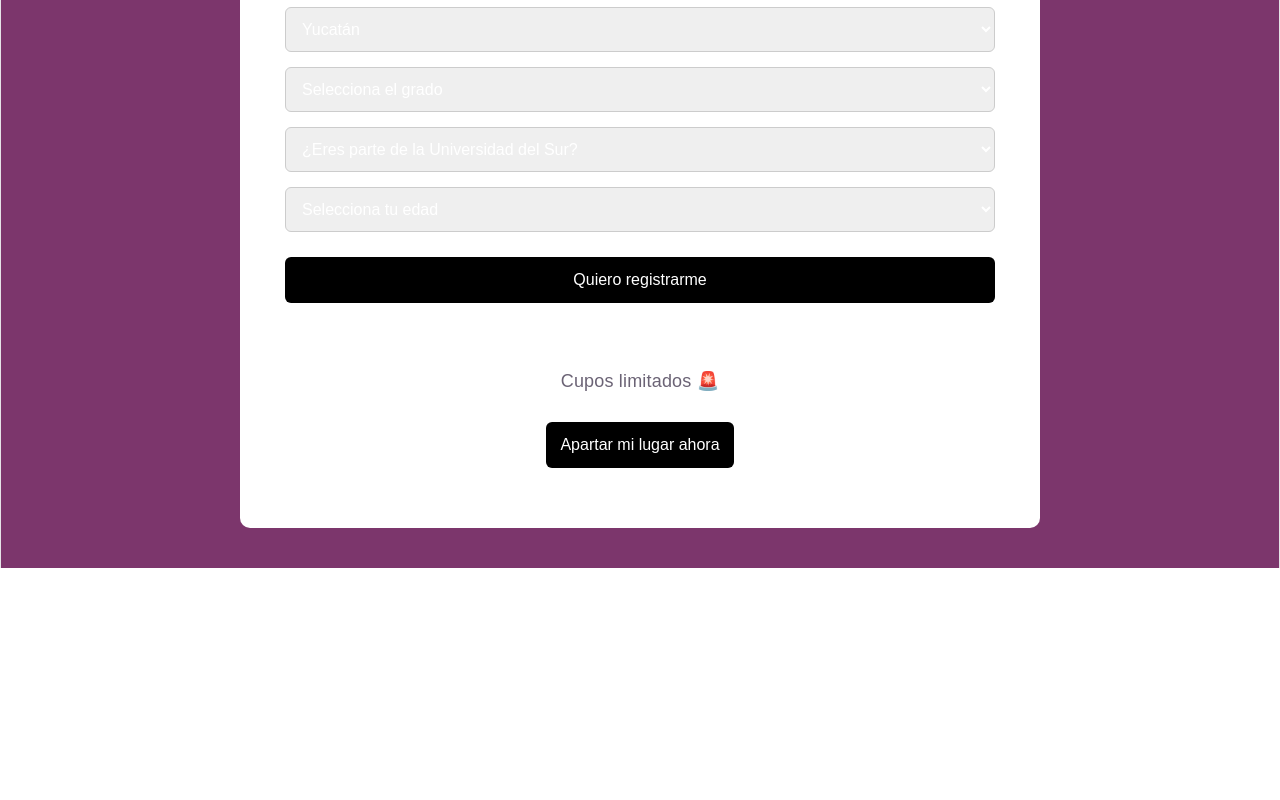
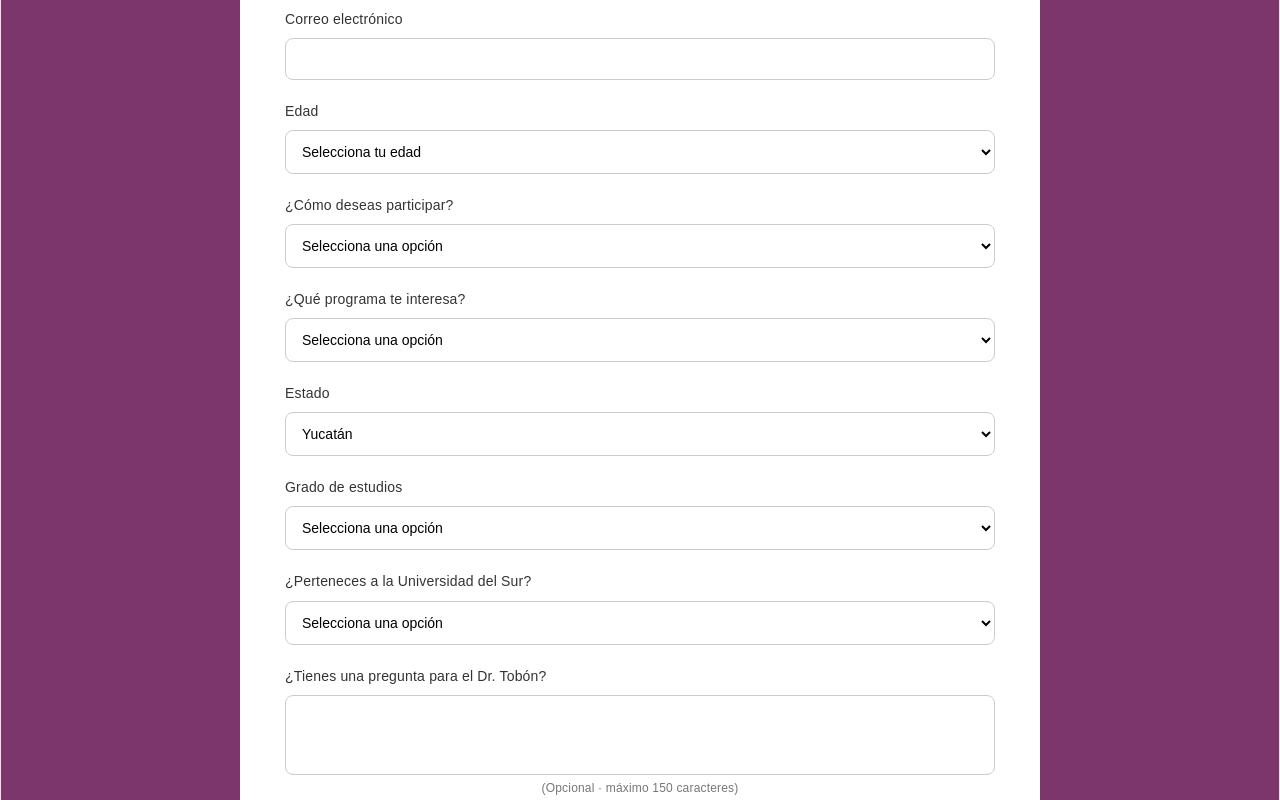
Before and after one commit to mestadalba/landing-tobon, a React (Vite) app: page / in a window 1280 px wide. Shown: the part 1300-2100 px from the top of the page. Before the commit the page ends 1868 px from the top, so only its background shows below. Built offline with nearby package versions, Linux system fonts and the light colour scheme.

Commit message:
landing actualizada

```diff
--- a/src/App.css
+++ b/src/App.css
@@ -5,23 +5,23 @@
 
 body {
   margin: 0;
-  font-family: Arial, sans-serif;
+  font-family: Arial, Helvetica, sans-serif;
   background: #7c366c;
 }
 
-/* ⚠️ ROOT LIMPIO (NO FLEX) */
+/* ROOT */
 #root {
   width: 100%;
 }
 
-/* ✅ CONTENEDOR CENTRADO CORRECTO */
+/* CONTENEDOR */
 .container {
   max-width: 800px;
-  margin: 40px auto; /* 👈 CENTRADO REAL */
+  margin: 40px auto;
   padding: 20px;
   width: 100%;
-  background: #fff;
-  border-radius: 10px;;
+  background: #ffffff;
+  border-radius: 12px;
 }
 
 /* HERO */
@@ -41,12 +41,14 @@ body {
 /* TEXTOS */
 h1, h2 {
   color: #7c366c;
-  font-size: 24px;
+  font-size: 26px;
+  margin-bottom: 10px;
 }
 
 h3 {
   font-size: 16px;
   font-weight: normal;
+  color: #444;
 }
 
 /* BLOQUES */
@@ -58,7 +60,7 @@ h3 {
   text-align: center;
 }
 
-/* 🎥 VIDEO RESPONSIVE */
+/* VIDEO */
 .video-wrapper {
   position: relative;
   width: 100%;
@@ -86,38 +88,46 @@ h3 {
 .form {
   display: flex;
   flex-direction: column;
-  gap: 15px;
+  gap: 18px;
 }
 
-input,
-select {
-  padding: 12px;
-  font-size: 16px;
-  color:#fff;
-  border: 1px solid #ccc;
-  border-radius: 6px;
-}
-input::-webkit-input-placeholder{
-  color: #fff;
+/* GRUPO */
+.form-group {
+  display: flex;
+  flex-direction: column;
 }
 
-
-/* BOTÓN */
-.cta {
-  padding: 14px;
-  font-size: 16px;
-  background: #000;
-  color: #fff;
-  border: none;
-  cursor: pointer;
-  border-radius: 6px;
-  margin-top: 10px;
+/* LABEL */
+.form-group label {
+  font-size: 14px;
+  margin-bottom: 6px;
+  font-weight: 400;
+  text-align: left;
+  color: #333;
 }
 
-.cta:hover {
-  opacity: 0.9;
+/* INPUTS */
+.form-group input,
+.form-group select,
+.form-group textarea {
+  padding: 12px;
+  border-radius: 8px;
+  border: 1px solid #ccc;
+  font-size: 14px;
+  background: #fff;
+  color: #000; /* 🔥 importante */
 }
 
+/* FOCUS */
+.form-group input:focus,
+.form-group select:focus,
+.form-group textarea:focus {
+  outline: none;
+  border-color: #7c366c;
+  box-shadow: 0 0 0 2px rgba(124, 54, 108, 0.2);
+}
+
+/* TELÉFONO */
 .phone-group {
   display: flex;
   gap: 10px;
@@ -131,7 +141,36 @@ input::-webkit-input-placeholder{
   width: 70%;
 }
 
-/* DESKTOP */
+/* TEXTAREA */
+textarea {
+  resize: none;
+  min-height: 80px;
+}
+
+/* SMALL */
+small {
+  font-size: 12px;
+  color: #777;
+}
+
+/* BOTÓN */
+.cta {
+  padding: 14px;
+  font-size: 16px;
+  background: #7c366c;
+  color: #fff;
+  border: none;
+  cursor: pointer;
+  border-radius: 8px;
+  margin-top: 10px;
+  transition: 0.3s;
+}
+
+.cta:hover {
+  background: #5a274f;
+}
+
+/* RESPONSIVE */
 @media (min-width: 768px) {
   .logo {
     max-width: 200px;
--- a/src/App.jsx
+++ b/src/App.jsx
@@ -25,33 +25,48 @@ export default function App() {
   const handleSubmit = async (e) => {
     e.preventDefault();
 
-    const telefonoCompleto = `${form.codigoPais}${form.whatsapp}`;
+    const telefonoLimpio = form.whatsapp.replace(/\D/g, "");
+
+    if (telefonoLimpio.length < 10) {
+      alert("Número inválido ❌");
+      return;
+    }
+
+    const telefonoCompleto = `${form.codigoPais}${telefonoLimpio}`;
 
     const data = {
-      nombre: form.nombre,
+      nombre: form.nombre.trim(),
       telefono: telefonoCompleto,
-      correo: form.correo,
+      correo: form.correo.trim(),
       estado: form.estado,
       grado: form.grado,
       pertenece: form.pertenece,
       edad: form.edad,
+      modalidad: form.modalidad,
+      programa: form.programa,
+      pregunta: form.pregunta,
     };
 
     try {
-      const response = await fetch(
-        "https://script.google.com/macros/s/AKfycbw4O34ja3EOFq8QyQApYCcXGYVYC90D7UzyQTVZumfx-e3pQV4McpXoL3imfcnICMFJhw/exec",
-        {
+      const response = await fetch("TU_URL_SCRIPT", {
         method: "POST",
         body: JSON.stringify(data),
-        }
-      );
+      });
 
       const result = await response.json();
-      console.log("Respuesta:", result);
 
-      alert("Registro enviado correctamente 🚀");
+      if (result.full) {
+        alert("Cupo presencial lleno 🚫 selecciona en línea");
+        return;
+      }
 
-      // limpiar formulario
+      if (result.duplicate) {
+        alert("Este número ya está registrado ⚠️");
+        return;
+      }
+
+      alert("Registro exitoso 🚀");
+
       setForm({
         nombre: "",
         codigoPais: "+52",
@@ -61,11 +76,13 @@ export default function App() {
         grado: "",
         pertenece: "",
         edad: "",
+        modalidad: "",
+        programa: "",
+        pregunta: "",
       });
 
     } catch (error) {
-      console.error("Error:", error);
-      alert("Error al enviar ❌");
+      alert("Error ❌");
     }
   };
 
@@ -116,16 +133,20 @@ export default function App() {
         <form onSubmit={handleSubmit} className="form">
 
         {/* NOMBRE */}
+        <div className="form-group">
+          <label>Nombre completo</label>
           <input
             type="text"
             name="nombre"
-            placeholder="Nombre completo"
             value={form.nombre}
             onChange={handleChange}
             required
           />
+        </div>
 
         {/* TELÉFONO */}
+        <div className="form-group">
+          <label>Número de contacto</label>
           <div className="phone-group">
             <select
               name="codigoPais"
@@ -142,24 +163,86 @@ export default function App() {
             <input
               type="tel"
               name="whatsapp"
-              placeholder="Número de contacto"
               value={form.whatsapp}
+              onChange={(e) => {
+                const value = e.target.value.replace(/\D/g, "");
+                setForm({
+                  ...form,
+                  whatsapp: value
+                });
+              }}
+              required
+            />
+          </div>
+        </div>
+
+        {/* CORREO */}
+        <div className="form-group">
+          <label>Correo electrónico</label>
+          <input
+            type="email"
+            name="correo"
+            value={form.correo}
             onChange={handleChange}
             required
           />
         </div>
-
-          {/* CORREO */}
-          <input
-            type="email"
-            name="correo"
-            placeholder="Correo electrónico"
-            value={form.correo}
+        {/* EDAD */}
+        <div className="form-group">
+          <label>Edad</label>
+          <select
+            name="edad"
+            value={form.edad}
             onChange={handleChange}
             required
-          />
+          >
+            <option value="">Selecciona tu edad</option>
+            <option value="<18">Menor de 18</option>
+            <option value="18-24">18 - 24</option>
+            <option value="25-34">25 - 34</option>
+            <option value="35-44">35 - 44</option>
+            <option value="45+">Mayor de 45</option>
+          </select>
+        </div>
+
+        {/* MODALIDAD */}
+        <div className="form-group">
+          <label>¿Cómo deseas participar?</label>
+          <select
+            name="modalidad"
+            value={form.modalidad}
+            onChange={handleChange}
+            required
+          >
+            <option value="">Selecciona una opción</option>
+            <option value="Presencial">
+              Presencial — Campus Mérida Santa Lucía
+            </option>
+            <option value="En línea">
+              En línea — Transmisión en vivo
+            </option>
+          </select>
+        </div>
+
+        {/* PROGRAMA */}
+        <div className="form-group">
+          <label>¿Qué programa te interesa?</label>
+          <select
+            name="programa"
+            value={form.programa}
+            onChange={handleChange}
+            required
+          >
+            <option value="">Selecciona una opción</option>
+            <option>Maestría</option>
+            <option>Doctorado</option>
+            <option>Aún no lo sé</option>
+          </select>
+        </div>
 
         {/* ESTADO */}
+        <div className="form-group">
+          <label>Estado</label>
           <select
             name="estado"
             value={form.estado}
@@ -200,46 +283,51 @@ export default function App() {
             <option>Yucatán</option>
             <option>Zacatecas</option>
           </select>
+        </div>
 
         {/* GRADO */}
+        <div className="form-group">
+          <label>Grado de estudios</label>
           <select
             name="grado"
             value={form.grado}
             onChange={handleChange}
             required
           >
-            <option value="">Selecciona el grado</option>
+            <option value="">Selecciona una opción</option>
             <option value="Licenciatura">Licenciatura</option>
             <option value="Maestría">Maestría</option>
             <option value="Doctorado">Doctorado</option>
           </select>
+        </div>
 
         {/* TIPO */}
+        <div className="form-group">
+          <label>¿Perteneces a la Universidad del Sur?</label>
           <select
             name="pertenece"
             value={form.pertenece}
             onChange={handleChange}
             required
           >
-            <option value="">¿Eres parte de la Universidad del Sur?</option>
+            <option value="">Selecciona una opción</option>
             <option value="Egresado">Egresado</option>
+            <option value="Alumno">Alumno</option>
             <option value="Externo">Externo</option>
           </select>
+        </div>
 
-          {/* EDAD */}
-          <select
-            name="edad"
-            value={form.edad}
+        {/* PREGUNTA */}
+        <div className="form-group">
+          <label>¿Tienes una pregunta para el Dr. Tobón?</label>
+          <textarea
+            name="pregunta"
+            maxLength="150"
+            value={form.pregunta}
             onChange={handleChange}
-            required
-          >
-            <option value="">Selecciona tu edad</option>
-            <option value="<18">Menor de 18</option>
-            <option value="18-24">18 - 24</option>
-            <option value="25-34">25 - 34</option>
-            <option value="35-44">35 - 44</option>
-            <option value="45+">Mayor de 45</option>
-          </select>
+          />
+          <small>(Opcional · máximo 150 caracteres)</small>
+        </div>
 
         <button type="submit" className="cta">
           Quiero registrarme
@@ -248,13 +336,14 @@ export default function App() {
       </form>
       </section>
 
-      {/* CTA FINAL */}
+      {/* CTA FINAL
       <section className="block center">
         <h3>Cupos limitados 🚨</h3>
         <button className="cta" onClick={scrollToForm}>
           Apartar mi lugar ahora
         </button>
       </section>
+          */}
 
     </div>
   );
```
Also changed, not shown: public/evento.jpg.jpeg (added). Lines whose indentation alone changed are shown as unchanged.
